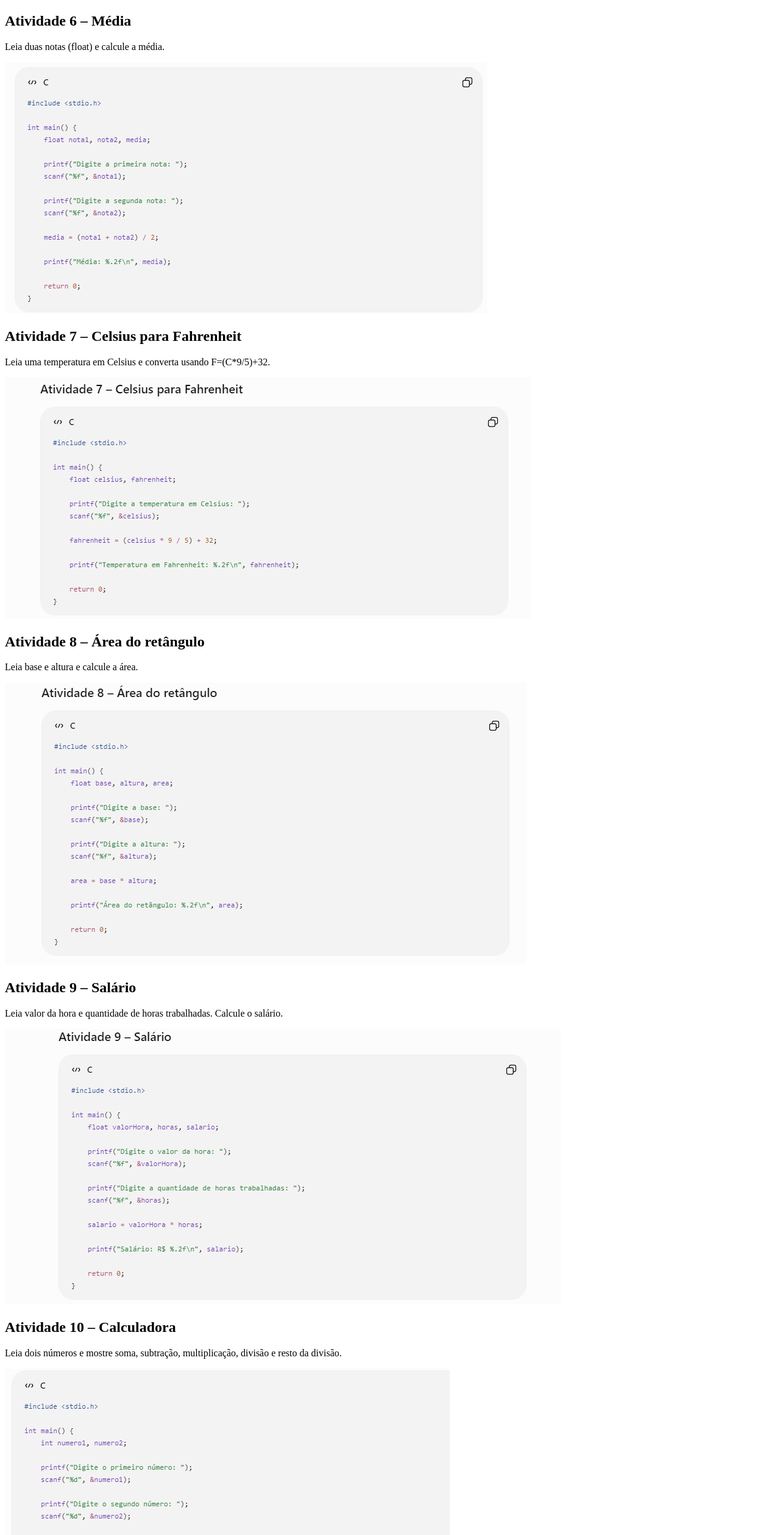
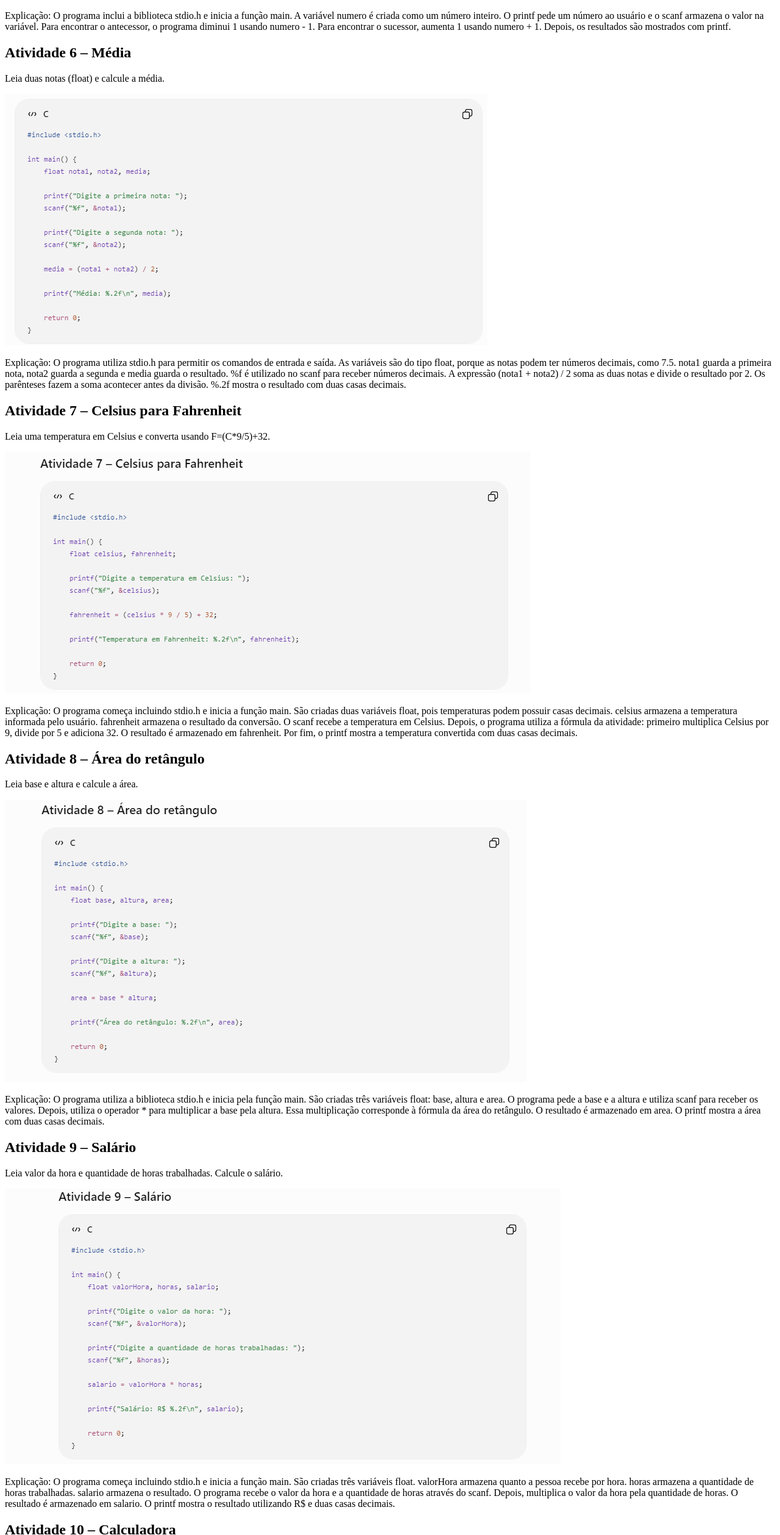
Before and after one commit to felipemegborowski-svg/SESI2ANO9, a plain HTML site: page Aula1-git_github_07_08_26/ATIVIDADE 2/inde.html in a window 1280 px wide. Shown: the part 2788-5305 px from the top of the page at 61% size. Drawn offline with Linux system fonts and the light colour scheme.

Commit message:
atv2
atv2

```diff
--- a/Aula1-git_github_07_08_26/ATIVIDADE 2/inde.html
+++ b/Aula1-git_github_07_08_26/ATIVIDADE 2/inde.html
@@ -113,17 +113,68 @@ Bem-vindo à programação em C.</p>
 
 <img src="5.PNG">
 
+<p>
+    Explicação:
+    O programa inclui a biblioteca stdio.h e inicia a função main.
+
+    A variável numero é criada como um número inteiro.
+
+    O printf pede um número ao usuário e o scanf armazena o valor na variável.
+
+    Para encontrar o antecessor, o programa diminui 1 usando numero - 1.
+
+    Para encontrar o sucessor, aumenta 1 usando numero + 1.
+
+    Depois, os resultados são mostrados com printf.
+</p>
+
 <h2>Atividade 6 – Média</h2>
 
 <p>Leia duas notas (float) e calcule a média.</p>
 
 <img src="6.PNG">
 
+
+<p>
+    Explicação:
+    O programa utiliza stdio.h para permitir os comandos de entrada e saída.
+
+    As variáveis são do tipo float, porque as notas podem ter números decimais, como 7.5.
+
+    nota1 guarda a primeira nota, nota2 guarda a segunda e media guarda o resultado.
+
+    %f é utilizado no scanf para receber números decimais.
+
+    A expressão (nota1 + nota2) / 2 soma as duas notas e divide o resultado por 2.
+
+    Os parênteses fazem a soma acontecer antes da divisão.
+
+    %.2f mostra o resultado com duas casas decimais.
+</p>
+
 <h2>Atividade 7 – Celsius para Fahrenheit</h2>
 
 <p>Leia uma temperatura em Celsius e converta usando F=(C*9/5)+32.</p>
 
 <img src="7.PNG">
+<p>
+    Explicação:
+    O programa começa incluindo stdio.h e inicia a função main.
+
+    São criadas duas variáveis float, pois temperaturas podem possuir casas decimais.
+
+    celsius armazena a temperatura informada pelo usuário.
+
+    fahrenheit armazena o resultado da conversão.
+
+    O scanf recebe a temperatura em Celsius.
+
+    Depois, o programa utiliza a fórmula da atividade: primeiro multiplica Celsius por 9, divide por 5 e adiciona 32.
+
+    O resultado é armazenado em fahrenheit.
+
+    Por fim, o printf mostra a temperatura convertida com duas casas decimais.
+</p>
 
 <h2>Atividade 8 – Área do retângulo</h2>
 
@@ -131,11 +182,48 @@ Bem-vindo à programação em C.</p>
 
 <img src="8.PNG">
 
+<p>
+    Explicação:
+    O programa utiliza a biblioteca stdio.h e inicia pela função main.
+
+    São criadas três variáveis float: base, altura e area.
+
+    O programa pede a base e a altura e utiliza scanf para receber os valores.
+
+    Depois, utiliza o operador * para multiplicar a base pela altura.
+
+    Essa multiplicação corresponde à fórmula da área do retângulo.
+
+    O resultado é armazenado em area.
+
+    O printf mostra a área com duas casas decimais.
+</p>
+
 <h2>Atividade 9 – Salário</h2>
 
 <p>Leia valor da hora e quantidade de horas trabalhadas. Calcule o salário.</p>
 
 <img src="9.PNG">
+<p>
+    Explicação:
+    O programa começa incluindo stdio.h e inicia a função main.
+
+    São criadas três variáveis float.
+
+    valorHora armazena quanto a pessoa recebe por hora.
+
+    horas armazena a quantidade de horas trabalhadas.
+
+    salario armazena o resultado.
+
+    O programa recebe o valor da hora e a quantidade de horas através do scanf.
+
+    Depois, multiplica o valor da hora pela quantidade de horas.
+
+    O resultado é armazenado em salario.
+
+    O printf mostra o resultado utilizando R$ e duas casas decimais.
+</p>
 
 <h2>Atividade 10 – Calculadora</h2>
 
@@ -143,6 +231,24 @@ Bem-vindo à programação em C.</p>
 divisão.</p>
 
 <img src="10.PNG">
+<p>
+    Explicação:
+    O programa inclui a biblioteca stdio.h e começa na função main.
+
+    São criadas duas variáveis inteiras para armazenar os números.
+
+    O usuário informa os dois valores através dos scanf.
+
+    Depois, o programa realiza a soma, subtração e multiplicação.
+
+    O if verifica se o segundo número é diferente de zero antes de realizar a divisão.
+
+    O operador / realiza a divisão inteira.
+
+    O operador % encontra o resto da divisão. Por exemplo, 10 dividido por 3 tem resto 1, então o resultado de 10 % 3 é 1.
+
+    Se o segundo número for zero, o else mostra uma mensagem informando que não é possível dividir por zero.
+</p>
 
 <h2> Desafio Extra</h2>
 
@@ -150,5 +256,39 @@ divisão.</p>
 dados e a média final.,</p>
 
 <img src="11.PNG">
+<p>
+    Explicação:
+    O programa começa incluindo a biblioteca stdio.h, que permite utilizar printf e scanf.
+
+    A função main indica onde o programa começa.
+
+    A variável nome é criada como texto e possui espaço para armazenar até 50 caracteres.
+
+    A variável idade é um número inteiro.
+
+    As variáveis nota1, nota2 e media são do tipo float, permitindo armazenar números com casas decimais.
+
+    O primeiro printf pede o nome e o scanf recebe essa informação.
+
+    Depois, o programa pede a idade e armazena o valor na variável idade.
+
+    Em seguida, recebe as duas notas.
+
+    Depois que todas as informações foram recebidas, o programa calcula a média. As duas notas são somadas e o resultado é dividido por 2.
+
+    O printf com ===== FICHA DO ALUNO ===== serve para criar um título e deixar a apresentação mais organizada.
+
+    Depois, os outros printf mostram o nome, a idade, as duas notas e a média.
+
+    %s mostra o texto do nome.
+
+    %d mostra a idade, que é um número inteiro.
+
+    %.2f mostra as notas e a média com duas casas decimais.
+
+    O \n organiza as informações em linhas diferentes.
+
+    Por fim, return 0 encerra o programa corretamente.
+</p>
 </body>
 </html>
```
